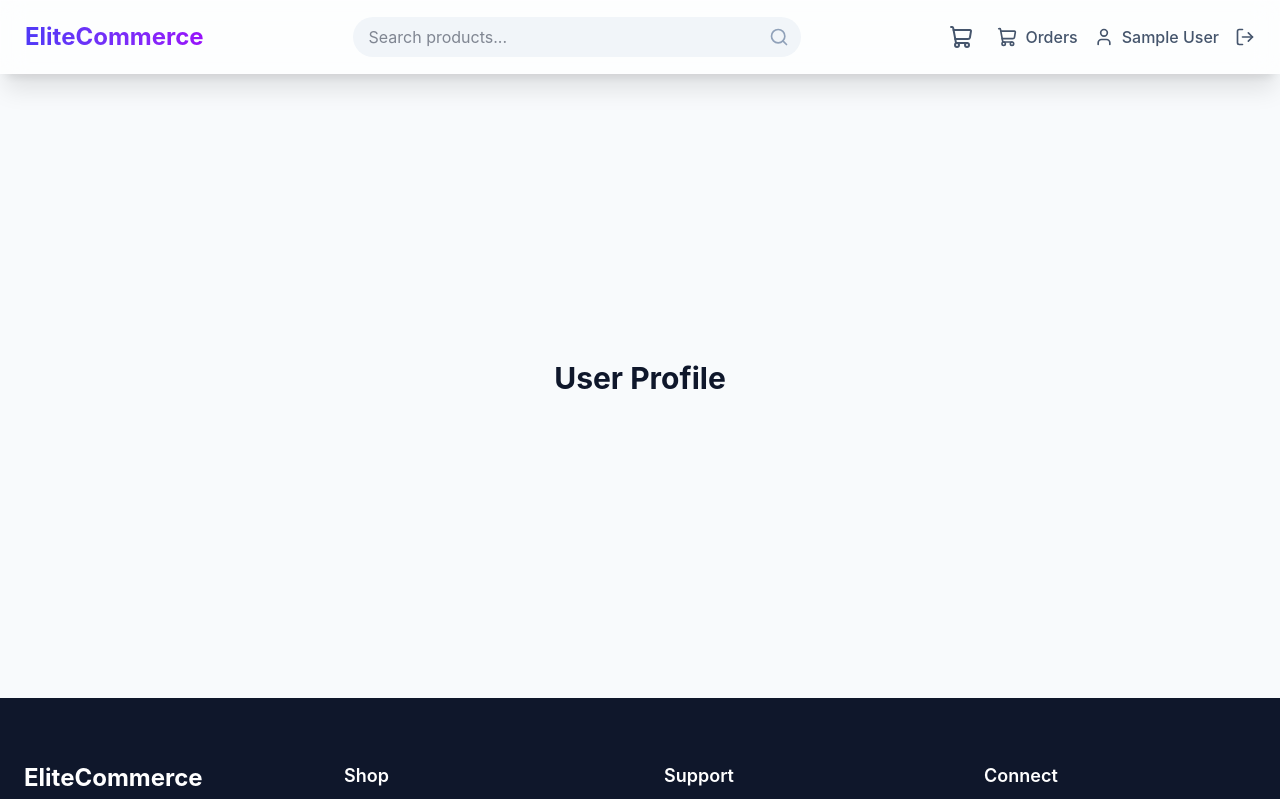
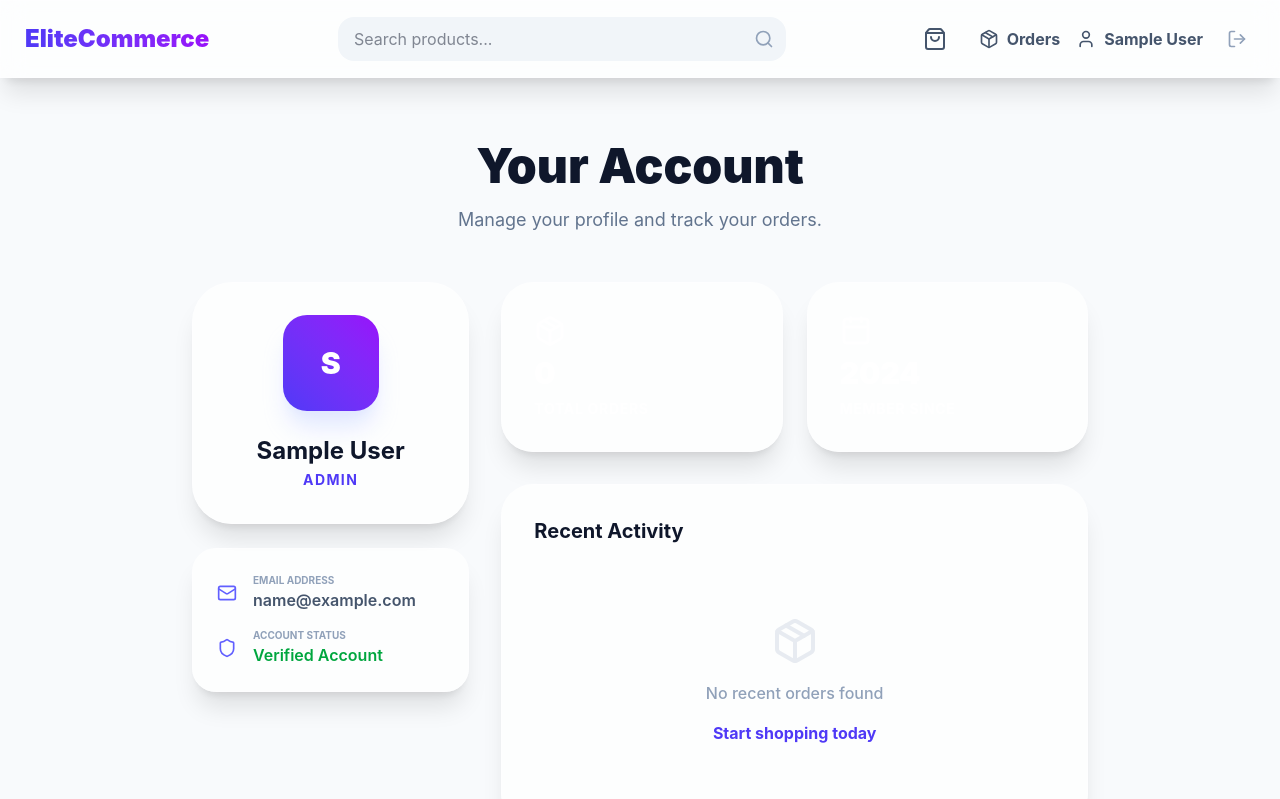
Before and after one commit to harlinmartin/MERN-Stack-E-Commerce-Platform, a React (Vite) app in the folder ecommerce-frontend/: page /profile in a window 1280 px wide. Shown: the top 799 px of the page. Built offline with nearby package versions, Linux system fonts and the light colour scheme; sample sign-in values are in the browser's storage.

Commit message:
UI Refinement, Profile Page, and INR Localization

```diff
--- a/ecommerce-frontend/src/App.jsx
+++ b/ecommerce-frontend/src/App.jsx
@@ -12,9 +12,9 @@ import Register from './pages/Register';
 import Cart from './pages/Cart';
 import Orders from './pages/Orders';
 import Contact from './pages/Contact';
+import Profile from './pages/Profile';
 
-// Placeholders for remaining profile features
-const Profile = () => <div className="min-h-[60vh] flex items-center justify-center text-3xl font-bold">User Profile</div>;
+
 
 function App() {
   return (
--- a/ecommerce-frontend/src/components/Navbar.jsx
+++ b/ecommerce-frontend/src/components/Navbar.jsx
@@ -1,7 +1,7 @@
 import React from 'react';
 import { Link, useNavigate } from 'react-router-dom';
 import { useSelector, useDispatch } from 'react-redux';
-import { ShoppingCart, User, LogOut, Search, Menu } from 'lucide-react';
+import { ShoppingBag, User, LogOut, Search, Menu, Package } from 'lucide-react';
 import { logout } from '../redux/slices/authSlice';
 
 const Navbar = () => {
@@ -20,26 +20,26 @@ const Navbar = () => {
     <nav className="sticky top-0 z-50 glass px-6 py-4 mb-8">
       <div className="max-w-7xl mx-auto flex items-center justify-between">
         {/* Logo */}
-        <Link to="/" className="text-2xl font-bold bg-gradient-to-r from-indigo-600 to-purple-600 bg-clip-text text-transparent">
+        <Link to="/" className="text-2xl font-black bg-gradient-to-r from-indigo-600 to-purple-600 bg-clip-text text-transparent">
           EliteCommerce
         </Link>
 
         {/* Search Bar - Hidden on mobile */}
-        <div className="hidden md:flex flex-1 max-w-md mx-8 relative">
+        <div className="hidden md:flex flex-1 max-w-md mx-8 relative group">
           <input
             type="text"
             placeholder="Search products..."
-            className="w-full bg-slate-100 border-none rounded-full py-2 pl-4 pr-10 focus:ring-2 focus:ring-indigo-500 transition-all"
+            className="w-full bg-slate-100 border-none rounded-2xl py-2.5 pl-4 pr-10 focus:ring-2 focus:ring-indigo-500 transition-all group-hover:bg-slate-200"
           />
-          <Search className="absolute right-3 top-2.5 text-slate-400 w-5 h-5" />
+          <Search className="absolute right-3 top-3 text-slate-400 w-5 h-5" />
         </div>
 
         {/* Icons/Links */}
         <div className="flex items-center gap-6">
-          <Link to="/cart" className="relative text-slate-600 hover:text-indigo-600 transition-colors">
-            <ShoppingCart className="w-6 h-6" />
+          <Link to="/cart" className="relative p-2 text-slate-600 hover:text-indigo-600 transition-all hover:scale-110">
+            <ShoppingBag className="w-6 h-6" />
             {cartItems.length > 0 && (
-              <span className="absolute -top-2 -right-2 bg-indigo-600 text-white text-[10px] font-bold px-1.5 py-0.5 rounded-full">
+              <span className="absolute top-0 right-0 bg-indigo-600 text-white text-[10px] font-bold px-1.5 py-0.5 rounded-full ring-2 ring-white">
                 {cartItems.reduce((acc, item) => acc + item.qty, 0)}
               </span>
             )}
@@ -47,30 +47,27 @@ const Navbar = () => {
 
           {userInfo ? (
             <div className="flex items-center gap-4">
-              <Link to="/orders" className="flex items-center gap-2 text-slate-600 hover:text-indigo-600 font-medium transition-colors">
-                <ShoppingCart className="w-5 h-5" />
+              <Link to="/orders" className="flex items-center gap-2 text-slate-600 hover:text-indigo-600 font-bold transition-colors">
+                <Package className="w-5 h-5" />
                 <span className="hidden sm:inline">Orders</span>
               </Link>
-              <Link to="/profile" className="flex items-center gap-2 text-slate-600 hover:text-indigo-600 font-medium transition-colors">
+              <Link to="/profile" className="flex items-center gap-2 text-slate-600 hover:text-indigo-600 font-bold transition-colors">
                 <User className="w-5 h-5" />
                 <span className="hidden sm:inline">{userInfo.name}</span>
               </Link>
               <button
                 onClick={logoutHandler}
-                className="text-slate-600 hover:text-red-500 transition-colors"
+                className="p-2 text-slate-400 hover:text-red-500 transition-colors"
                 title="Logout"
               >
                 <LogOut className="w-5 h-5" />
               </button>
             </div>
           ) : (
-            <Link
-              to="/login"
-              className="btn-primary flex items-center gap-2 !px-4 !py-2 text-sm"
-            >
-              <User className="w-4 h-4" />
-              Sign In
-            </Link>
+            <div className="flex items-center gap-3">
+              <Link to="/login" className="btn-secondary !px-5 !py-2 text-sm font-bold">Login</Link>
+              <Link to="/register" className="btn-primary !px-5 !py-2 text-sm font-bold shadow-lg shadow-indigo-200">Join</Link>
+            </div>
           )}
 
           <button className="md:hidden text-slate-600">
--- a/ecommerce-frontend/src/components/ProductCard.jsx
+++ b/ecommerce-frontend/src/components/ProductCard.jsx
@@ -34,7 +34,7 @@ const ProductCard = ({ product }) => {
 
         <div className="flex items-center justify-between mt-auto">
           <span className="text-2xl font-black text-slate-900">
-            ${product.price}
+            ₹{product.price}
           </span>
           <button className="bg-slate-900 text-white p-3 rounded-2xl hover:bg-indigo-600 transition-colors shadow-lg shadow-slate-200 active:scale-95">
             <ShoppingCart className="w-5 h-5" />
--- a/ecommerce-frontend/src/pages/Cart.jsx
+++ b/ecommerce-frontend/src/pages/Cart.jsx
@@ -56,7 +56,7 @@ const Cart = () => {
                   <Link to={`/product/${item.product}`} className="text-lg font-bold text-slate-900 hover:text-indigo-600 transition-colors">
                     {item.name}
                   </Link>
-                  <p className="text-2xl font-black text-indigo-600">${item.price}</p>
+                  <p className="text-2xl font-black text-indigo-600">₹{item.price}</p>
                 </div>
 
                 <div className="flex items-center gap-6">
@@ -96,7 +96,7 @@ const Cart = () => {
                 <div className="flex justify-between">
                   <span>Subtotal</span>
                   <span className="font-bold text-slate-900">
-                    ${cartItems.reduce((acc, item) => acc + item.qty * item.price, 0).toFixed(2)}
+                    ₹{cartItems.reduce((acc, item) => acc + item.qty * item.price, 0).toFixed(2)}
                   </span>
                 </div>
                 <div className="flex justify-between">
@@ -108,7 +108,7 @@ const Cart = () => {
               <div className="pt-6 border-t border-slate-200 flex justify-between items-end">
                 <span className="text-lg font-medium">Total</span>
                 <span className="text-4xl font-black text-slate-900">
-                  ${cartItems.reduce((acc, item) => acc + item.qty * item.price, 0).toFixed(2)}
+                  ₹{cartItems.reduce((acc, item) => acc + item.qty * item.price, 0).toFixed(2)}
                 </span>
               </div>
 
--- a/ecommerce-frontend/src/pages/Orders.jsx
+++ b/ecommerce-frontend/src/pages/Orders.jsx
@@ -76,7 +76,7 @@ const Orders = () => {
 
                 <div className="text-right space-y-2 shrink-0">
                   <p className="text-sm text-slate-500">Total Amount</p>
-                  <p className="text-3xl font-black text-slate-900">${order.totalPrice.toFixed(2)}</p>
+                  <p className="text-3xl font-black text-slate-900">₹{order.totalPrice.toFixed(2)}</p>
                   <Link to={`/order/${order._id}`} className="flex items-center justify-end gap-2 text-indigo-600 font-bold group-hover:gap-3 transition-all">
                     View Details
                     <ChevronRight className="w-4 h-4" />
--- a/ecommerce-frontend/src/pages/ProductDetail.jsx
+++ b/ecommerce-frontend/src/pages/ProductDetail.jsx
@@ -66,7 +66,7 @@ const ProductDetail = () => {
                 </div>
               </div>
               <h1 className="text-5xl font-black text-slate-900 leading-tight">{product.name}</h1>
-              <p className="text-4xl font-black text-indigo-600">${product.price}</p>
+              <p className="text-4xl font-black text-indigo-600">₹{product.price}</p>
             </div>
 
             <p className="text-slate-600 leading-relaxed text-lg">
--- /dev/null
+++ b/ecommerce-frontend/src/pages/Profile.jsx
@@ -0,0 +1,98 @@
+import React from 'react';
+import { useSelector } from 'react-redux';
+import { User, Mail, Shield, Calendar, Package, ArrowRight } from 'lucide-react';
+import { Link } from 'react-router-dom';
+
+const Profile = () => {
+  const { userInfo } = useSelector((state) => state.auth);
+  const { orders } = useSelector((state) => state.order);
+
+  if (!userInfo) return null;
+
+  return (
+    <div className="animate-fade-in space-y-12 pb-20 max-w-4xl mx-auto">
+      <div className="text-center space-y-4">
+        <h1 className="text-5xl font-black text-slate-900">Your Account</h1>
+        <p className="text-slate-500 text-lg">Manage your profile and track your orders.</p>
+      </div>
+
+      <div className="grid grid-cols-1 md:grid-cols-3 gap-8">
+        {/* Profile Card */}
+        <div className="md:col-span-1 space-y-6">
+          <div className="glass p-8 rounded-[40px] flex flex-col items-center text-center space-y-6 border-b-8 border-indigo-600">
+            <div className="w-24 h-24 bg-gradient-to-tr from-indigo-600 to-purple-600 rounded-3xl flex items-center justify-center text-white text-3xl font-black shadow-xl shadow-indigo-100">
+              {userInfo.name.charAt(0)}
+            </div>
+            <div>
+              <h2 className="text-2xl font-bold text-slate-900">{userInfo.name}</h2>
+              <span className="text-sm font-bold text-indigo-600 uppercase tracking-widest">{userInfo.role}</span>
+            </div>
+          </div>
+
+          <div className="glass p-6 rounded-3xl space-y-4">
+            <div className="flex items-center gap-4 text-slate-600">
+              <Mail className="w-5 h-5 text-indigo-500" />
+              <div className="overflow-hidden">
+                <p className="text-[10px] font-bold text-slate-400 uppercase">Email Address</p>
+                <p className="font-semibold truncate">{userInfo.email}</p>
+              </div>
+            </div>
+            <div className="flex items-center gap-4 text-slate-600">
+              <Shield className="w-5 h-5 text-indigo-500" />
+              <div>
+                <p className="text-[10px] font-bold text-slate-400 uppercase">Account Status</p>
+                <p className="font-semibold text-green-600">Verified Account</p>
+              </div>
+            </div>
+          </div>
+        </div>
+
+        {/* Dashboard / Quick Stats */}
+        <div className="md:col-span-2 space-y-8">
+          <div className="grid grid-cols-1 sm:grid-cols-2 gap-6">
+            <div className="glass p-8 rounded-[32px] bg-indigo-600 text-white space-y-2 group hover:scale-[1.02] transition-all cursor-pointer">
+              <Package className="w-8 h-8 opacity-80" />
+              <p className="text-3xl font-black">{orders.length}</p>
+              <p className="text-sm font-bold opacity-80 uppercase tracking-wider">Total Orders</p>
+            </div>
+            <div className="glass p-8 rounded-[32px] bg-slate-900 text-white space-y-2 group hover:scale-[1.02] transition-all cursor-pointer">
+              <Calendar className="w-8 h-8 opacity-80" />
+              <p className="text-3xl font-black">2024</p>
+              <p className="text-sm font-bold opacity-80 uppercase tracking-wider">Member Since</p>
+            </div>
+          </div>
+
+          <div className="glass p-8 rounded-[32px] space-y-6">
+            <h3 className="text-xl font-bold text-slate-900">Recent Activity</h3>
+            {orders.length > 0 ? (
+              <div className="space-y-4">
+                {orders.slice(0, 3).map((order) => (
+                  <div key={order._id} className="flex items-center justify-between p-4 bg-slate-50 rounded-2xl hover:bg-slate-100 transition-colors">
+                    <div className="flex items-center gap-4">
+                      <div className="p-2 bg-white rounded-xl shadow-sm"><Package className="w-5 h-5 text-indigo-600" /></div>
+                      <div>
+                        <p className="font-bold text-slate-900">Order #{order._id.slice(-6)}</p>
+                        <p className="text-xs text-slate-500">{new Date(order.createdAt).toLocaleDateString()}</p>
+                      </div>
+                    </div>
+                    <Link to="/orders" className="p-2 hover:bg-white rounded-lg transition-colors">
+                      <ArrowRight className="w-4 h-4 text-slate-400" />
+                    </Link>
+                  </div>
+                ))}
+              </div>
+            ) : (
+              <div className="py-12 text-center text-slate-400 space-y-4">
+                <Package className="w-12 h-12 mx-auto opacity-20" />
+                <p className="font-medium">No recent orders found</p>
+                <Link to="/" className="inline-block text-indigo-600 font-bold hover:underline">Start shopping today</Link>
+              </div>
+            )}
+          </div>
+        </div>
+      </div>
+    </div>
+  );
+};
+
+export default Profile;
```
Also changed, not shown: ecommerce-frontend/src/pages/Home.jsx (+49 -30 lines), 1 other file (tests, documents, lock files or other folders).
